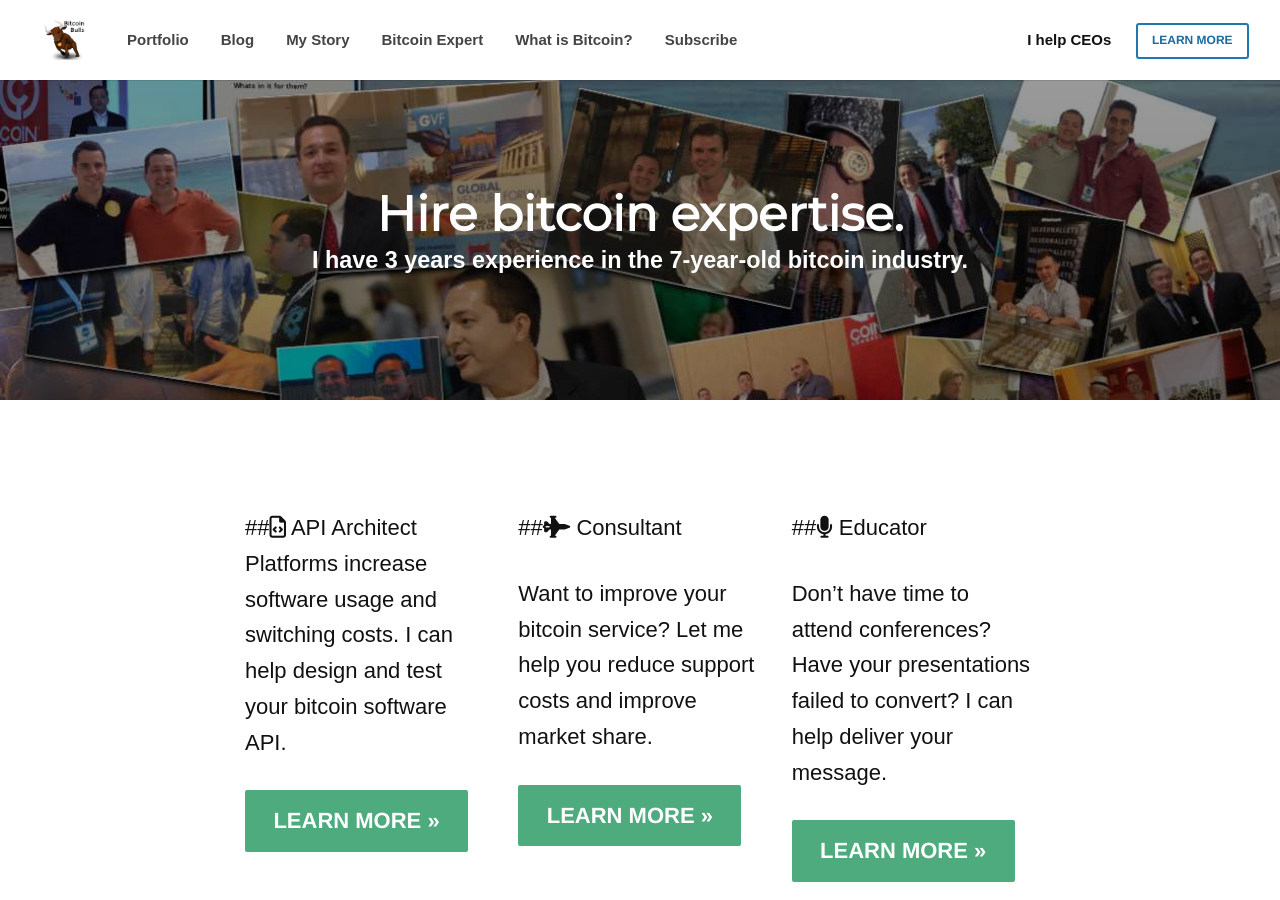
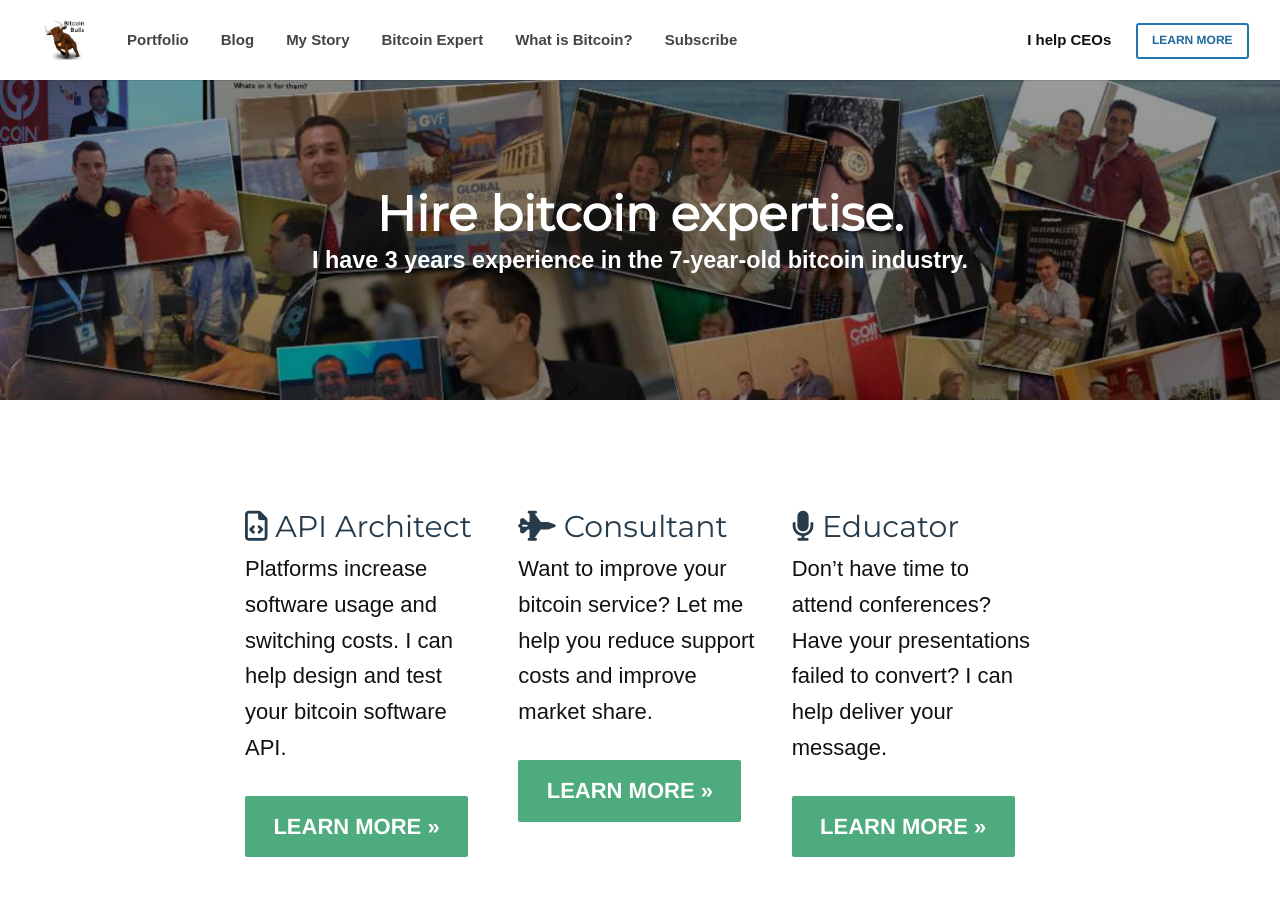
Before and after one commit to davidsilvasmith/bitcoinbulls.net, a Jekyll site: the page built from bitcoin-expert/bitcoin-expert.md, in a window 1280 px wide and 900 px high. Built offline with Jekyll 4.4.1, drawn with Linux system fonts in a browser that asks for light colours; nearby versions of some CDN libraries; some web fonts are replaced; comment, search, counter and statistics services are not loaded.

Commit message:
fixes h2 issue on bitcoin expert

```diff
--- a/bitcoin-expert/bitcoin-expert.md
+++ b/bitcoin-expert/bitcoin-expert.md
@@ -10,7 +10,7 @@
 <div class="col-lg-4 fillable" markdown="1">
 [<span class="link_fill"> </span>](/bitcoin-expert/api-architect/)
 
-##<i class="fa fa-file-code-o"></i> API Architect
+<h2><i class="fa fa-file-code-o"></i> API Architect</h2>
 Platforms increase software usage and switching costs. I can help design and test your bitcoin software API.
 
 [Learn more >>](/bitcoin-expert/api-architect/){: class="btn btn-primary" role="button"}
@@ -19,7 +19,7 @@
 <div class="col-lg-4 fillable" markdown="1">
 [<span class="link_fill"> </span>](/bitcoin-expert/experienced-bitcoin-consultant/)
 
-##<i class="fa fa-fighter-jet"></i> Consultant
+<h2><i class="fa fa-fighter-jet"></i> Consultant</h2>
 
 Want to improve your bitcoin service? Let me help you reduce support costs and improve market share.
 
@@ -29,7 +29,7 @@
 <div class="col-lg-4 fillable" markdown="1">
 [<span class="link_fill"> </span>](/bitcoin-expert/educator/)
 
-##<i class="fa fa-microphone"></i> Educator
+<h2><i class="fa fa-microphone"></i> Educator</h2>
 
 Don't have time to attend conferences? Have your presentations failed to convert? I can help deliver your message.
 
```
